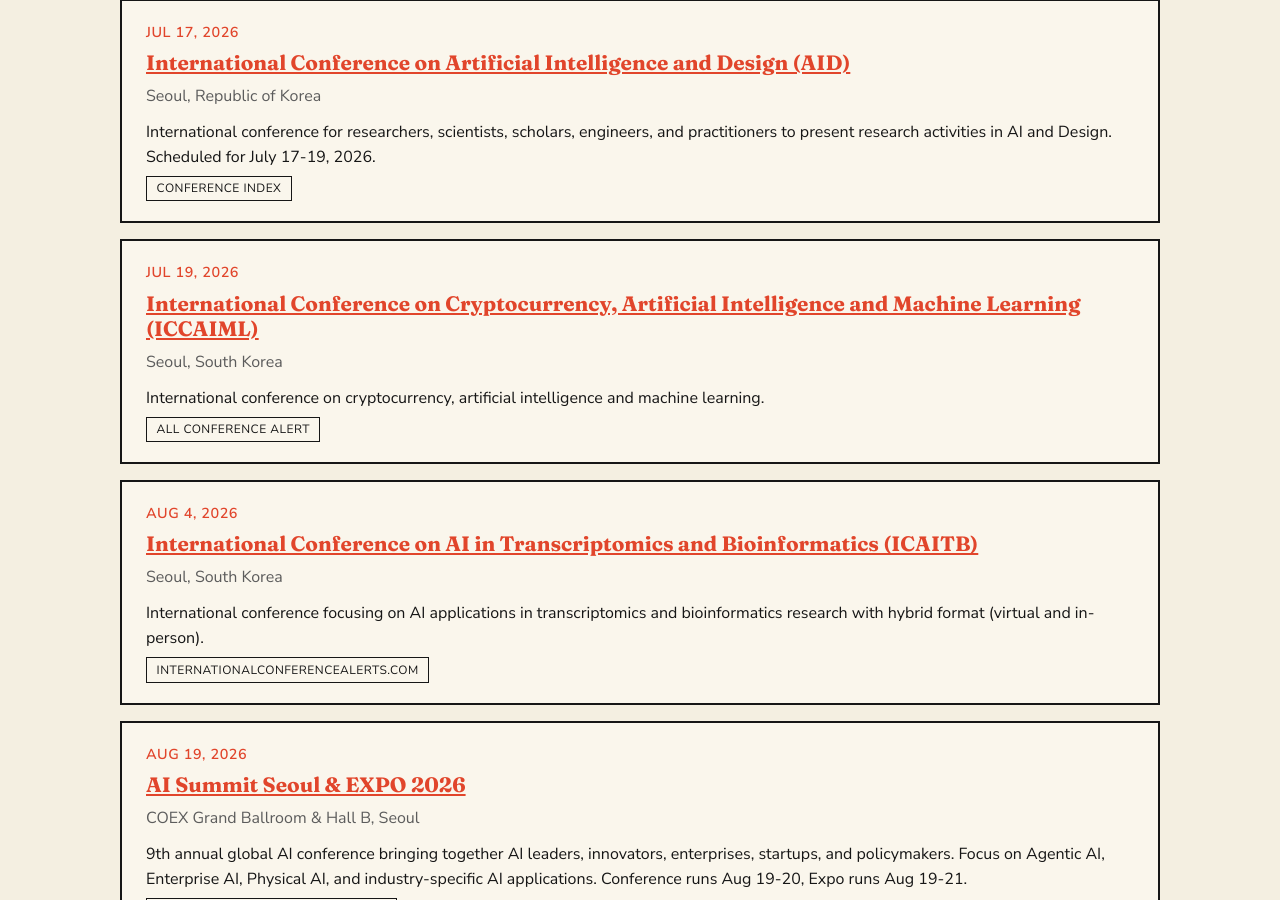
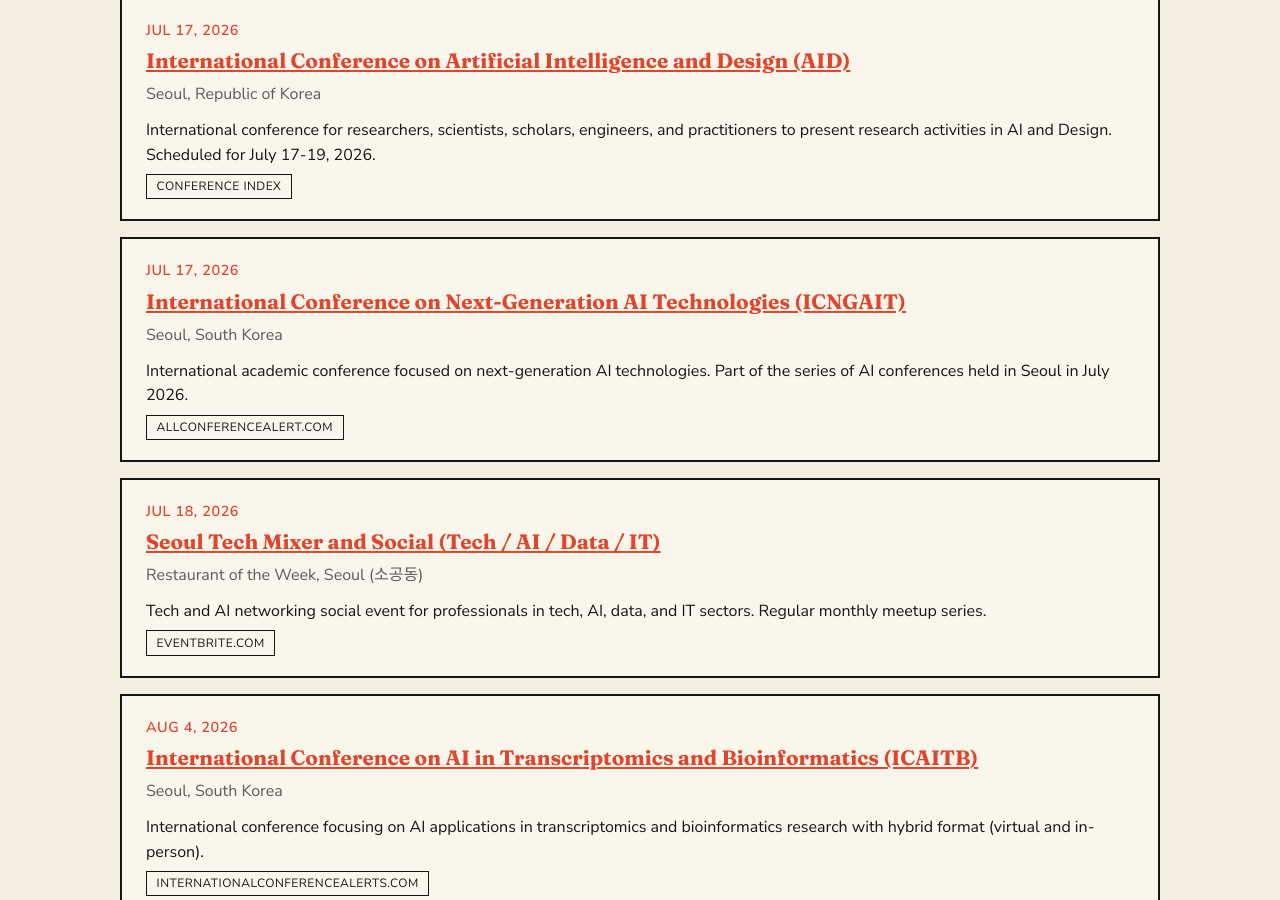
Before and after one commit to KeunwooPark/aiintown, a Jekyll site: the page built from cities/seoul.html, in a window 1280 px wide and 900 px high, scrolled down 8180 px. Built offline with Jekyll 4.4.1, drawn with Linux system fonts in a browser that asks for light colours.

Commit message:
chore: update AI events (2026-07-09)

```diff
--- a/_data/events/seoul.json
+++ b/_data/events/seoul.json
@@ -446,18 +446,32 @@
     "last_seen": "2026-06-15"
   },
   {
-    "title": "International Conference on Cryptocurrency, Artificial Intelligence and Machine Learning (ICCAIML)",
-    "date": "2026-07-19",
+    "title": "International Conference on Next-Generation AI Technologies (ICNGAIT)",
+    "date": "2026-07-17",
     "venue": "Seoul, South Korea",
     "url": "https://www.allconferencealert.com/seoul/artificial-intelligence/july",
-    "source": "All Conference Alert",
-    "description": "International conference on cryptocurrency, artificial intelligence and machine learning.",
-    "title_local": "암호화폐, 인공지능 및 머신러닝에 관한 국제 콘퍼런스",
-    "description_local": "암호화폐, 인공지능 및 머신러닝 기술에 관한 국제 학술 콘퍼런스",
+    "source": "allconferencealert.com",
+    "description": "International academic conference focused on next-generation AI technologies. Part of the series of AI conferences held in Seoul in July 2026.",
+    "title_local": "차세대 AI 기술 국제 컨퍼런스",
+    "description_local": "차세대 AI 기술에 중점을 둔 국제 학술 컨퍼런스입니다.",
     "city": "seoul",
     "first_seen": "2026-07-07",
-    "last_seen": "2026-07-07",
+    "last_seen": "2026-07-09",
     "id": "910359b7c61d8aee"
+  },
+  {
+    "title": "Seoul Tech Mixer and Social (Tech / AI / Data / IT)",
+    "date": "2026-07-18",
+    "venue": "Restaurant of the Week, Seoul (소공동)",
+    "url": "https://www.eventbrite.com/d/south-korea--seoul/july/",
+    "source": "eventbrite.com",
+    "description": "Tech and AI networking social event for professionals in tech, AI, data, and IT sectors. Regular monthly meetup series.",
+    "title_local": "서울 테크 믹서 및 소셜 (Tech / AI / Data / IT)",
+    "description_local": "기술, AI, 데이터 및 IT 분야 전문가를 위한 테크 및 AI 네트워킹 소셜 이벤트입니다.",
+    "city": "seoul",
+    "first_seen": "2026-07-09",
+    "last_seen": "2026-07-09",
+    "id": "93310eddcd1014ab"
   },
   {
     "title": "International Conference on AI in Transcriptomics and Bioinformatics (ICAITB)",
@@ -470,7 +484,7 @@
     "description_local": "전사체학 및 바이오인포매틱스 연구에서의 AI 응용에 초점을 맞춘 국제 컨퍼런스. 하이브리드 형식 (가상 및 대면).",
     "city": "seoul",
     "first_seen": "2026-06-15",
-    "last_seen": "2026-07-08",
+    "last_seen": "2026-07-09",
     "id": "98dd8b906bab4381"
   },
   {
@@ -522,7 +536,7 @@
     "description_local": "의료기기, 병원 장비, 헬스케어 기술, 의료 AI 및 로봇을 선보이는 한국 최대 디지털 헬스케어 전시회. 의료 제공자, 의료 기기 제조업체, 헬스테크 스타트업 및 기술 파트너를 위한 B2B 플랫폼.",
     "city": "seoul",
     "first_seen": "2026-06-26",
-    "last_seen": "2026-07-04",
+    "last_seen": "2026-07-09",
     "id": "dfe29fcfd5873ac4"
   },
   {
```
Also changed, not shown: _data/events/berlin.json, 1 other file.
